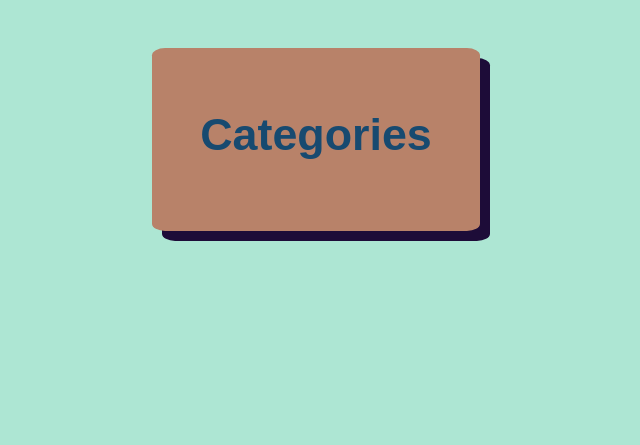
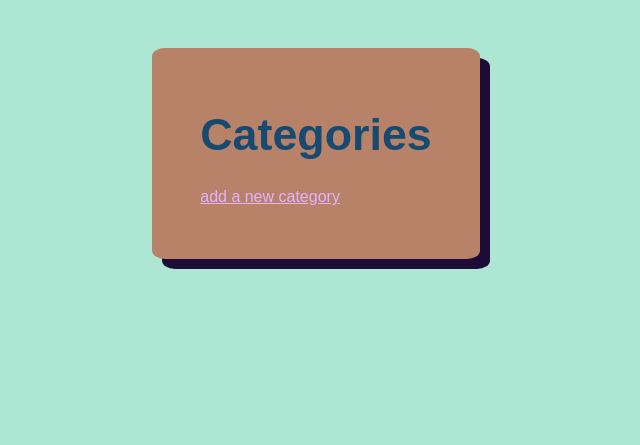
Before and after one commit to chilltomato/cse340-course-repo, a Node server app: page /categories in a window 1280 px wide. Shown: the part 27-472 px from the top of the page, without its empty margins (324-964 px from the left). Run offline with Node 20, Linux system fonts and the light colour scheme; data that the repository does not hold is empty.

Commit message:
category editing is now added

```diff
--- a/src/controllers/categories.js
+++ b/src/controllers/categories.js
@@ -1,8 +1,13 @@
 import { getAllCategories,
-    getCategoryDetails, getcategorysByProjectId  } from '../models/categories.js';
+    getCategoryDetails,
+    getcategorysByProjectId,
+    createCategory,
+    updateCategory  } from '../models/categories.js';
 import {getProjectsByCategoryId,
     getProjectDetails,
     updateCategoryAssignments} from '../models/projects.js';
+import { body, validationResult } from 'express-validator';
+
 const showCategoriesPage   = async (req, res) => {
     const title = 'Categories';
     const categories = await getAllCategories();
@@ -40,4 +45,78 @@ const processAssignCategoriesForm = async (req, res) => {
     res.redirect(`/project/${projectId}`);
 };
 
-export {showCategoriesPage, showCategoriesdetailPage, showAssignCategoriesForm, processAssignCategoriesForm }
+const showNewCategoryForm = async (req, res) => {
+    const title = "new category";
+
+    res.render('new-category', { title});
+};
+
+const processNewCategoryForm = async (req, res) => {
+    // Check for validation errors
+    const errors = validationResult(req);
+
+    if (!errors.isEmpty()) {
+        // Loop through validation errors and flash them
+        errors.array().forEach((error) => {
+            req.flash('error', error.msg);
+        });
+
+        // Redirect back to the new project form
+        return res.redirect('/new-category');
+    }
+    const {name} = req.body;
+    const categoryID = await createCategory(name);
+    req.flash('success', 'Category added successfully!');
+    res.redirect(`/category/${categoryID}`);
+
+}
+
+const categoryValidation = [
+    body('name')
+        .trim()
+        .notEmpty().withMessage('Name is required')
+        .isLength({ min: 3, max: 100 })
+        .withMessage('Name must be between 3 and 100 characters')
+];
+
+const showEditCategoryForm = async (req, res) => {
+    const title = "new category";
+    const categoryId = req.params.id;
+    const categorydetails = await getCategoryDetails(categoryId);
+
+    res.render('edit-category', { title, categorydetails});
+};
+
+const processEditCategoryForm = async (req, res) => {
+    // Check for validation errors
+    const categoryId = req.params.id;
+
+    const errors = validationResult(req);
+
+    if (!errors.isEmpty()) {
+        // Loop through validation errors and flash them
+        errors.array().forEach((error) => {
+            req.flash('error', error.msg);
+        });
+
+        // Redirect back to the new project form
+        return res.redirect(`/edit-category${categoryId}`);
+    }
+    const {name} = req.body;
+    const categoryID = await updateCategory(categoryId, name);
+    req.flash('success', 'Category updated successfully!');
+    res.redirect(`/category/${categoryID}`);
+
+}
+
+
+export {showCategoriesPage,
+    showCategoriesdetailPage,
+    showAssignCategoriesForm,
+    processAssignCategoriesForm,
+    showNewCategoryForm,
+    processNewCategoryForm,
+    categoryValidation,
+    showEditCategoryForm,
+    processEditCategoryForm
+    }
--- a/src/models/categories.js
+++ b/src/models/categories.js
@@ -86,4 +86,50 @@ const getcategorysByProjectId = async (ProjectId) => {
 
       return result.rows;
 };
-export {getAllCategories, getCategoryDetails, getcategorysByProjectId,}
+
+const createCategory = async (name) => {
+    const query = `
+    INSERT INTO public.category (category_name)
+    VALUES ($1)
+    RETURNING category_id
+      `
+    const queryParam = [name];
+    const result = await db.query(query, queryParam);
+
+    if (result.rows.length === 0) {
+        throw new Error('Failed to create category');
+    }
+
+    if (process.env.ENABLE_SQL_LOGGING === 'true') {
+        console.log('Created new category with ID:', result.rows[0].organization_id);
+    }
+
+    return result.rows[0].category_id;
+}
+
+const updateCategory = async (id, name) => {
+    const query = `
+    UPDATE public.category
+    set category_name = $1
+    where category_id = $2
+    returning category_id
+      `
+    const queryParams = [name, id];
+    const result = await db.query(query, queryParams);
+
+    if (result.rows.length === 0) {
+        throw new Error('Category not found');
+    }
+
+    if (process.env.ENABLE_SQL_LOGGING === 'true') {
+        console.log('Updated category with ID:', result.rows[0].organization_id);
+    }
+
+    return result.rows[0].category_id;
+}
+
+export {getAllCategories,
+    getCategoryDetails,
+    getcategorysByProjectId,
+    createCategory,
+    updateCategory}
--- a/src/views/categories.ejs
+++ b/src/views/categories.ejs
@@ -7,6 +7,6 @@
         <li><a href="/category/<%= category.category_id %>"><%= category.category_name %></a></li>
         <% }); %>
     </ul>
-
+<a href="/new-category">add a new category</a>
     </main>
 <%- include('partials/footer') %>
--- a/src/views/category.ejs
+++ b/src/views/category.ejs
@@ -10,4 +10,6 @@
             </a></li>
         <% }) %>
     </ul>
+<a href="/edit-category/<%= categorydetails.category_id %>">edit category</a>
 </main>
+<%- include('partials/footer') %>
--- a/src/views/partials/header.ejs
+++ b/src/views/partials/header.ejs
@@ -18,10 +18,10 @@
     <% const messages = flash(); %>
     <% Object.keys(messages).forEach(type => { %>
         <% if (messages[type].length > 0) { %>
-
+            <div class="alert <%= type %>">
                 <% messages[type].forEach(msg => { %>
-                    <%= msg %>
+                    <p><%= msg %></p>
                 <% }); %>
-
+            </div>
         <% } %>
     <% }); %>
```
Also changed, not shown: src/routes.js (+12 -3 lines), src/views/edit-category.ejs (added, +16 -0 lines), src/views/new-category.ejs (added, +15 -0 lines), src/views/edit-organization.ejs (line endings or trailing spaces).
